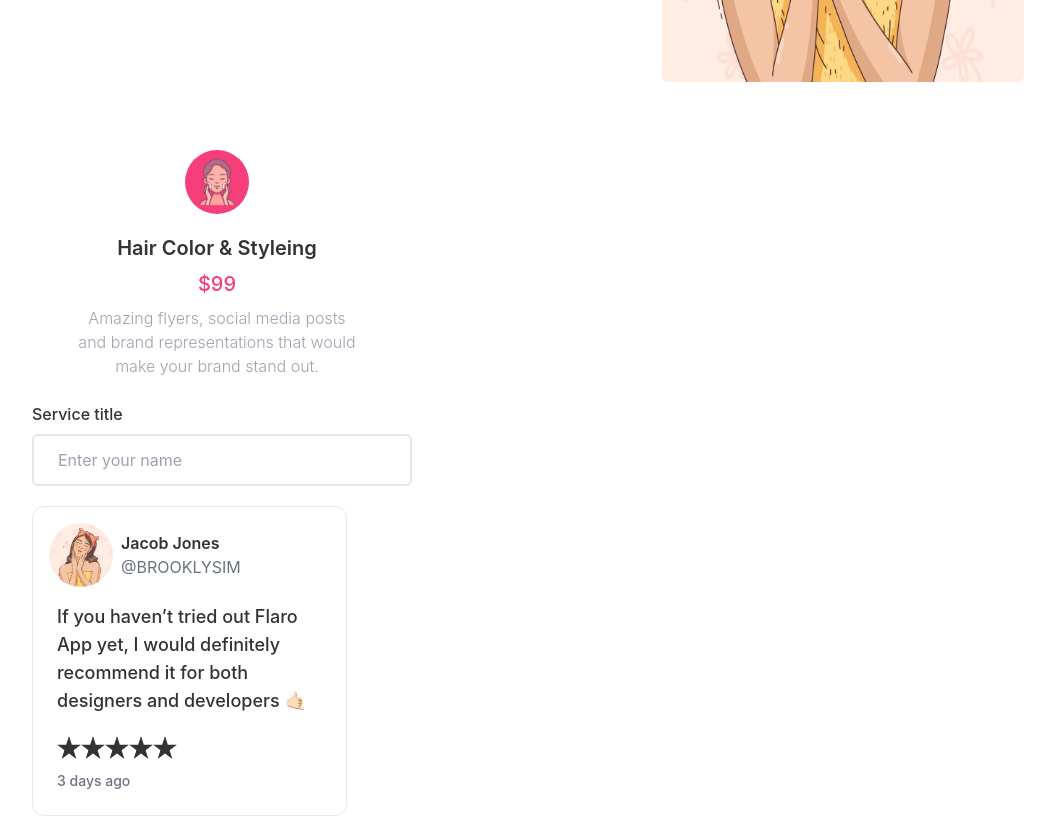
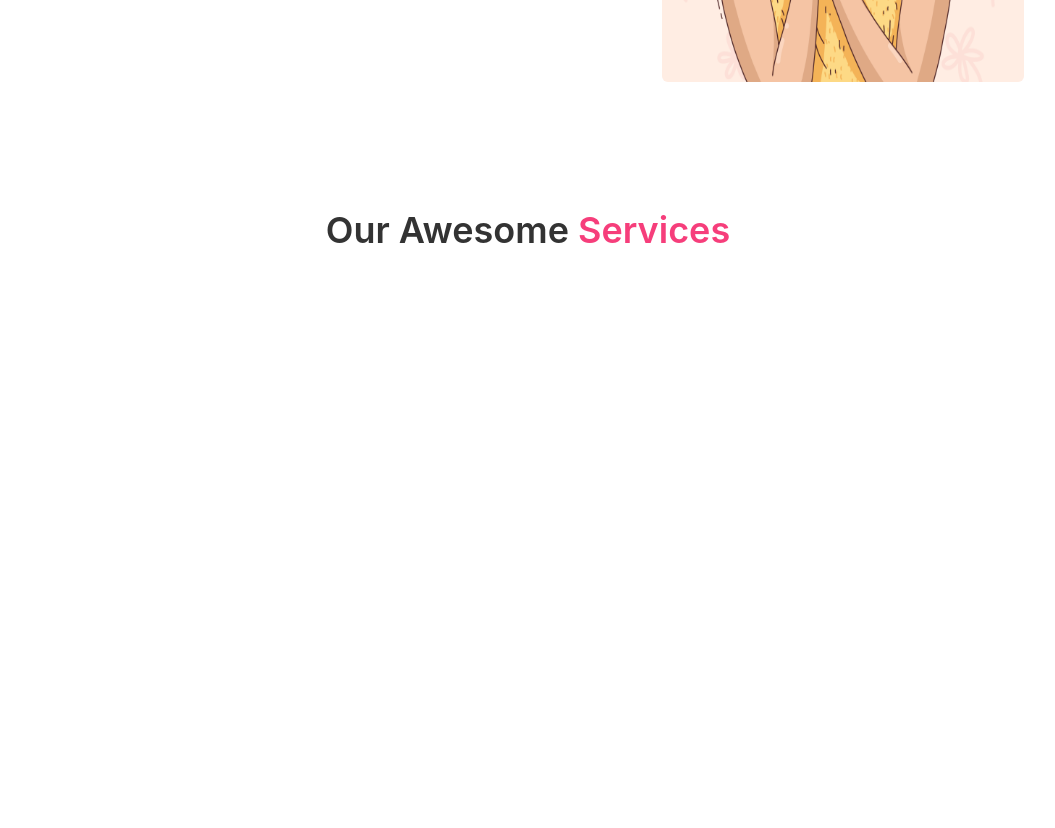
Before and after one commit to Saiket-Das/jerin-parlor, a React (Create React App) app in the folder frontend/: page / in a window 1280 px wide. Shown: the part 540-1368 px from the top of the page, without its empty margins (112-1167 px from the left). After the commit the page ends 800 px from the top, so only its background shows below. Built offline with nearby package versions, Linux system fonts and the light colour scheme.

Commit message:
Frontend - Services component created

```diff
--- /dev/null
+++ b/frontend/src/app/components/home/Services.tsx
@@ -0,0 +1,13 @@
+const Services = () => {
+  return (
+    <div className="mt-32">
+      <div>
+        <h2 className="text-4xl font-semibold text-center">
+          Our Awesome <span className="text-primary">Services</span>
+        </h2>
+      </div>
+    </div>
+  );
+};
+
+export default Services;
--- a/frontend/src/app/pages/dashboard/Dashboard.tsx
+++ b/frontend/src/app/pages/dashboard/Dashboard.tsx
@@ -14,7 +14,7 @@ import Link from "../../components/shared/CustomLink";
 import routes from "../../confiq/routes";
 
 const Dashboard = () => {
-  const user = true;
+  const user = false;
   const admin = true;
   return (
     <div>
@@ -27,11 +27,11 @@ const Dashboard = () => {
         <div className="drawer-content bg-base-300 rounded-sm px-10 pt-12">
           <Outlet></Outlet>
         </div>
+
+        {/* ------ WEB SIDE DRWAER ------*/}
         <div className="drawer-side">
           <label htmlFor="dashboard-sidebar" className="drawer-overlay"></label>
-          <ul className="menu p-3 lg:mx-5 lg:px-6 overflow-y-auto w-56 bg-base-100 text-base-content">
-            {/* <!-- Sidebar content here --> */}
-
+          <ul className="menu p-3 lg:mx-5 lg:px-6 overflow-y-aut w-56 bg-base-100 text-base-content">
             {user && (
               <>
                 <li>
--- a/frontend/src/app/pages/home/Home.tsx
+++ b/frontend/src/app/pages/home/Home.tsx
@@ -1,22 +1,11 @@
 import Hero from "../../components/home/Hero";
-import Input from "../../components/shared/AppInput";
-import Card from "../../components/shared/Card";
-import Testimonial from "../../components/shared/Testimonial";
+import Services from "../../components/home/Services";
 
 const Home = () => {
   return (
     <div className="mx-6 md:mx-20 lg:mx-36">
       <Hero />
-      <Card />
-
-      <Input
-        type="text"
-        name="Fname"
-        placeholder="Enter your name"
-        // width="400px"
-        label="Service title"
-      />
-      <Testimonial />
+      <Services />
     </div>
   );
 };
```
